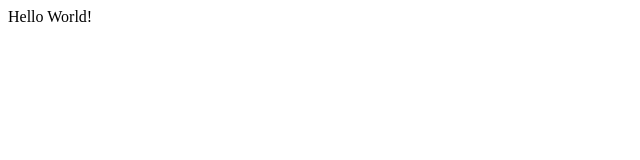
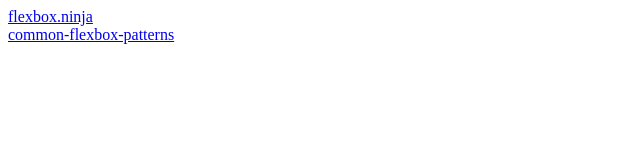
Before and after one commit to anthillsocial/test-site, a plain HTML site: page index.html in a window 1280 px wide. Shown: the whole page, without its empty margins (0-640 px from the left). Drawn offline with Linux system fonts and the light colour scheme.

Commit message:
Added container

```diff
--- a/index.html
+++ b/index.html
@@ -1,8 +1,20 @@
 <!DOCTYPE html>
 <head>
 
+    <style></style>
+
 </head>
 <body>
- Hello World!
+
+    <div class="container">
+        <div class="item">
+            <a href="https://flexbox.ninja">flexbox.ninja</a>
+        </div>
+        <div class="item">
+            <a href="https://tobiasahlin.com/blog/common-flexbox-patterns/#3x3-grid-constrained-proportions-169">common-flexbox-patterns</a>
+        </div>
+        <div class="item"></div>
+    </div>
+
 </body>
 </html>
```
